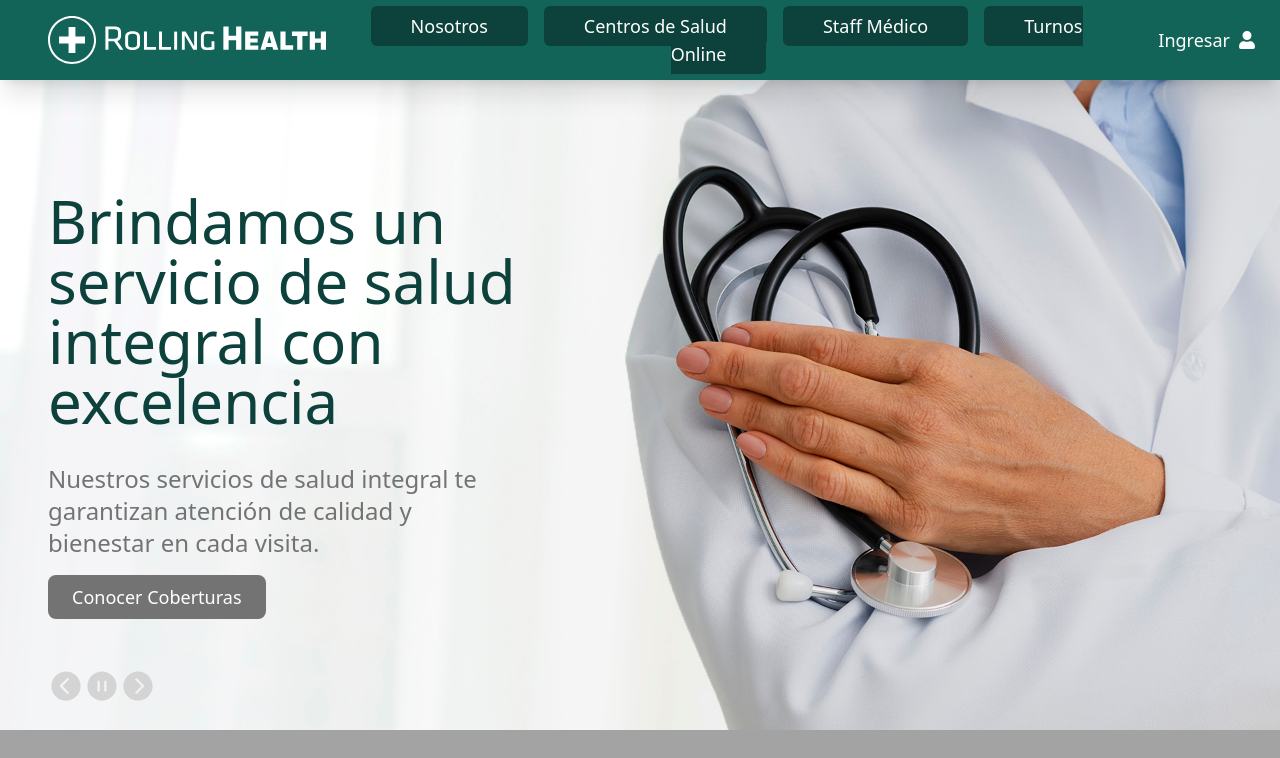
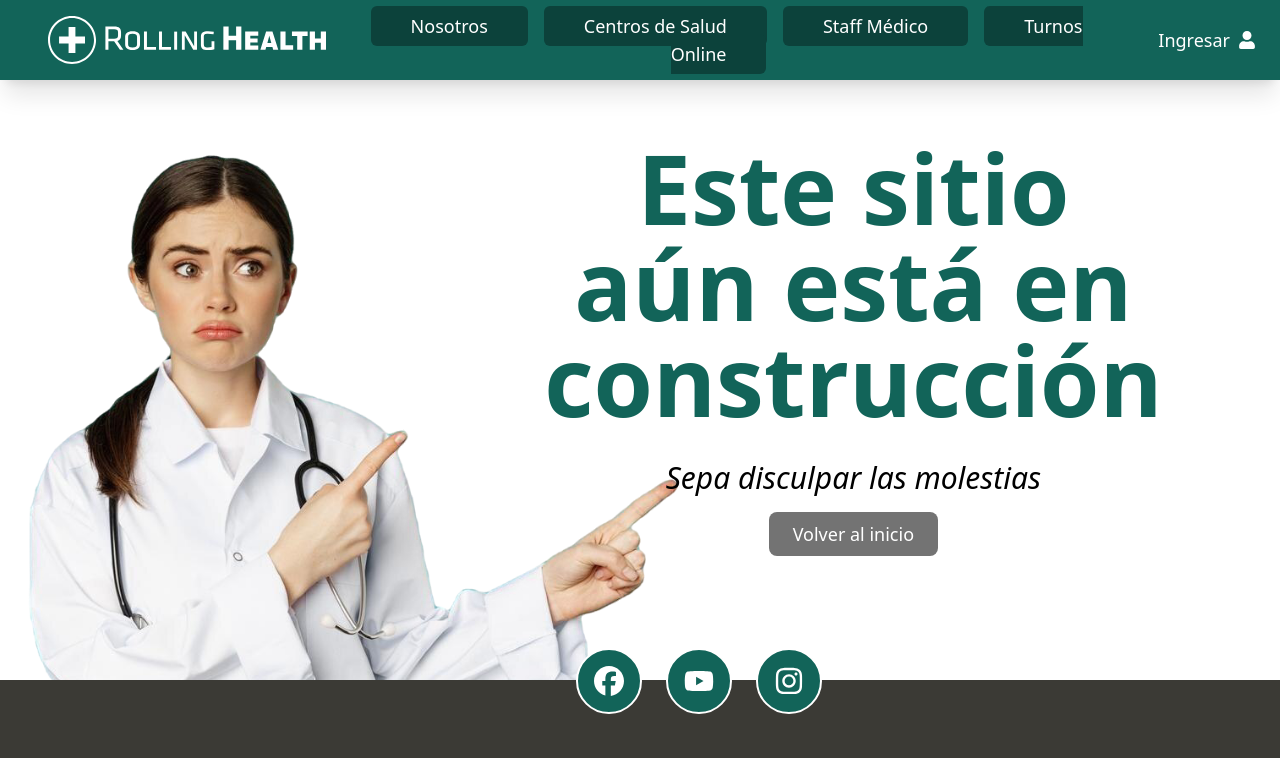
Before and after one commit to fagomezomil/rollinghealth, a React (Vite) app: page /404 in a window 1280 px wide. Shown: the top 758 px of the page. Built offline with nearby package versions, Linux system fonts and the light colour scheme; no server answers.

Commit message:
error 404 y links redes

```diff
--- /dev/null
+++ b/src/components/Error404.jsx
@@ -0,0 +1,18 @@
+import { Link } from "react-router-dom"
+
+const error404 = () => {
+  return (
+    <div className='grid md:grid-cols-12 flex-row-reverse'>
+      <div className='col-span-5 mt-20 ml-4 md:bg-[url("/images/404.png")] bg-cover bg-no-repeat md:h-[600px] md:w-[700px]'>
+        {/* <img src="/images/404.png" alt="" /> */}
+      </div>
+      <div className="p-12 md:p-0 my-20 col-span-6 text-center flex flex-col content-center items-center justify-center">
+        <h1 className="text-4xl lg:text-8xl p-4 text-[#126459] font-semibold">Este sitio aún está en construcción</h1>
+        <p className="lg:text-3xl italic md:mt-4">Sepa disculpar las molestias</p>
+        <Link to="/"><button className="slide-home-button mt-4 bg-neutral-500">Volver al inicio</button></Link>
+      </div>
+    </div>
+  )
+}
+
+export default error404
--- a/src/components/Footer.jsx
+++ b/src/components/Footer.jsx
@@ -1,4 +1,5 @@
 import { FaFacebook, FaInstagram, FaYoutube } from "react-icons/fa6";
+import { Link } from "react-router-dom";
 
 const Footer = () => {
   return (
@@ -21,11 +22,11 @@ const Footer = () => {
       <div>
         <h2 className="titulo-footer">Legales</h2>
         <ul className="list-disc list-inside p-0 m-0">
-          <li className="mb-2"><a href="#">Términos y condiciones de uso</a></li>
-          <li className="mb-2"><a href="#">Política de privacidad</a></li>
-          <li className="mb-2"><a href="#">Defensa de las y los Consumidores.</a></li>
-          <li className="mb-2"><a href="#">Reportes de incidentes</a></li>
-          <li className="mb-2"><a href="#">Trabajar con nosotros</a></li>
+          <li className="mb-2"><Link to='/404'>Términos y condiciones de uso</Link></li>
+          <li className="mb-2"><Link to='/404'>Política de privacidad</Link></li>
+          <li className="mb-2"><Link to='/404'>Defensa de las y los Consumidores.</Link></li>
+          <li className="mb-2"><Link to='/404'>Reportes de incidentes</Link></li>
+          <li className="mb-2"><Link to='/404'>Trabajar con nosotros</Link></li>
         </ul>
       </div>
       <div>
@@ -43,9 +44,9 @@ const Footer = () => {
       </div>
       <div>
       <div className="container-social">
-        <p className="social-badge"><FaFacebook className="text-white text-3xl" /></p>
-        <p className="social-badge"><FaYoutube className="text-white text-3xl" /></p>
-        <p className="social-badge"><FaInstagram className="text-white text-3xl" /></p>
+        <a href="http://www.facebook.com"><p className="social-badge"><FaFacebook className="text-white text-3xl" /></p></a>
+        <a href="http://www.youtube.com"><p className="social-badge"><FaYoutube className="text-white text-3xl" /></p></a>
+        <a href="http://www.instagram.com"><p className="social-badge"><FaInstagram className="text-white text-3xl" /></p></a>
       </div>
       </div>
     </footer>
--- a/src/router/AppRouter.jsx
+++ b/src/router/AppRouter.jsx
@@ -12,6 +12,7 @@ import RutasProtegidas from "./RutasProtegidas"
 import RutasAdmin from "./RutasAdmin"
 import RutasDoctor from "./RutasDoctor"
 import useUsuarioStore from "../zustand/usuario-zustand"
+import Error404 from "../components/Error404"
 
 const AppRouter = () => {
     const { dataUsuario } = useUsuarioStore((state) => ({
@@ -28,6 +29,7 @@ const AppRouter = () => {
                     <Route path="/nosotros" element={<Nosotros />} />
                     <Route path="/centros" element={<Centros />} />
                     <Route path="/staff" element={<Staff />} />
+                    <Route path="/404" element={<Error404 />} />
                     <Route path="/register" element={<Register />} />
                     <Route path="/login" element={<Login />} />
                     <Route
```
Also changed, not shown: public/images/404.png (added).
